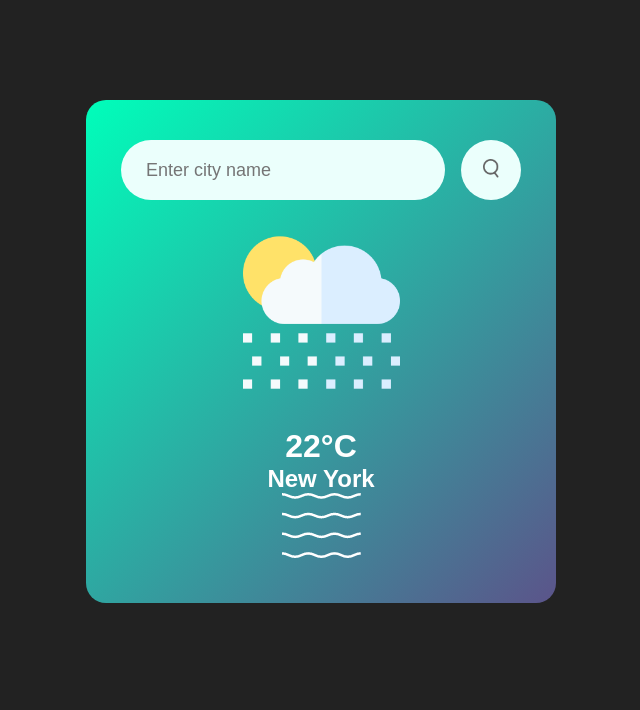
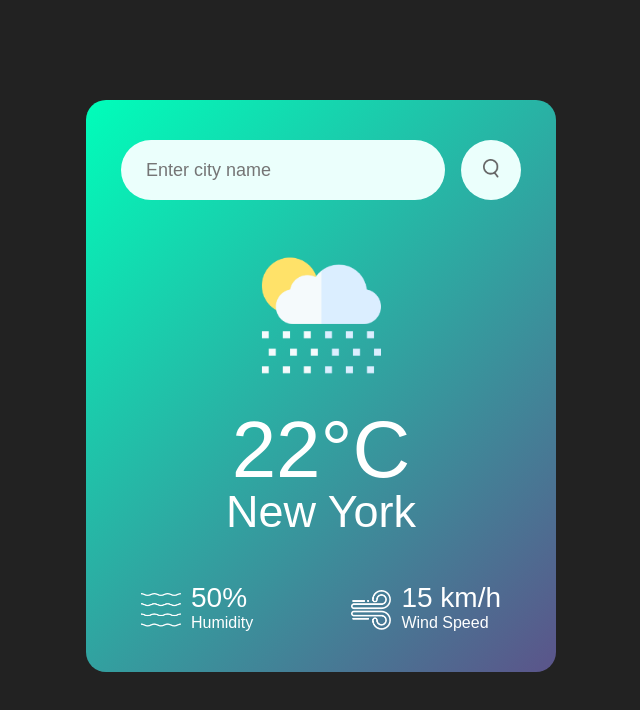
Before and after one commit to Gopi2923/Weather-App, a plain HTML site: page index.html in a window 1280 px wide. Shown: the whole page, without its empty margins (319-959 px from the left). Drawn offline with Linux system fonts and the light colour scheme.

Commit message:
Added imgs and styles.

```diff
--- a/index.html
+++ b/index.html
@@ -20,7 +20,19 @@
             <h2 class="city">New York</h2>
             <div class="details">
                 <div class="col">
-                    <img src="/images/humidity.png" alt="">
+                    <img src="/images/humidity.png">
+                    <div>
+                        <p class="humidity">50%</p>
+                        <p>Humidity</p>
+                    </div>
+                </div>
+
+                <div class="col">
+                    <img src="/images/wind.png">
+                    <div>
+                        <p class="wind">15 km/h</p>
+                        <p>Wind Speed</p>
+                    </div>
                 </div>
             </div>
         </div>
--- a/style.css
+++ b/style.css
@@ -47,3 +47,36 @@ body {
 .search button img {
     width: 16px;
 }
+.weather-icon {
+    width: 170px;
+    margin-top: 30px;
+}
+.weather h1{
+    font-size: 80px;
+    font-weight: 500;
+}
+.weather h2{
+    font-size: 45px;
+    font-weight: 400;
+    margin-top: -10px;
+}
+.details {
+    display: flex;
+    align-items: center;
+    justify-content: space-between;
+    padding: 0 20px;
+    margin-top: 50px;
+}
+.col {
+    display: flex;
+    align-items: center;
+    text-align: left;
+}
+.col img{
+    width: 40px;
+    margin-right: 10px;
+}
+.humidity, .wind {
+    font-size: 28px;
+    margin-top: -6px;
+}
```
